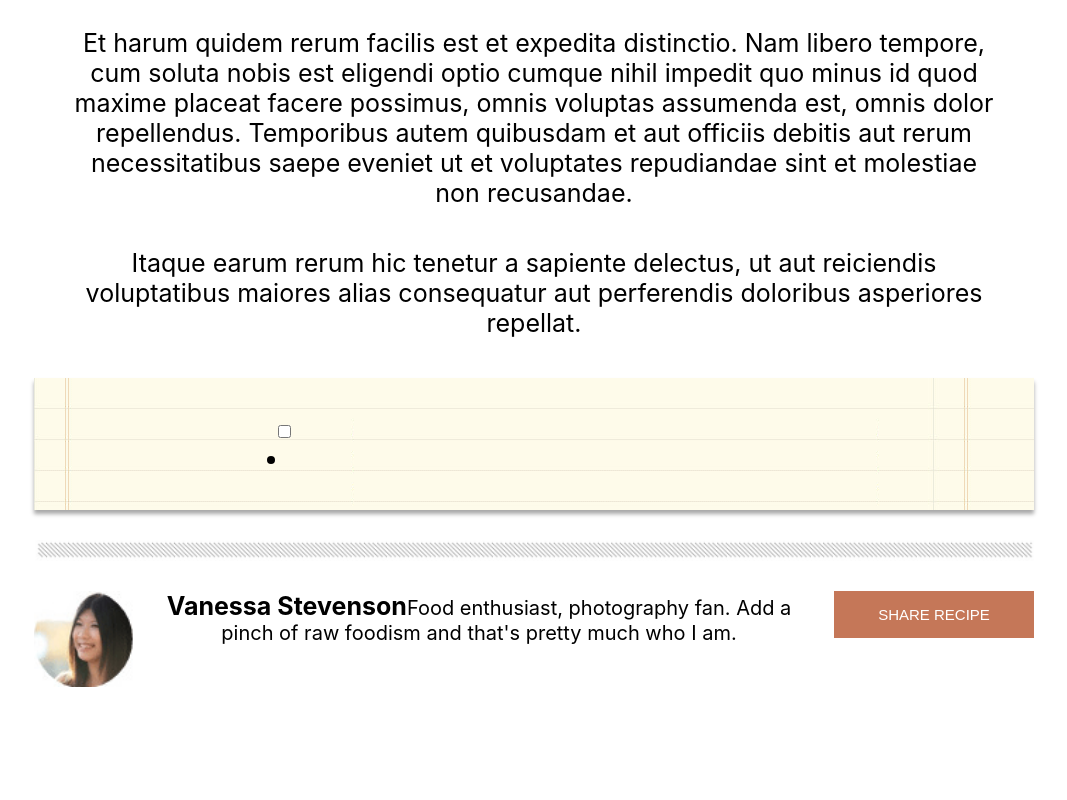
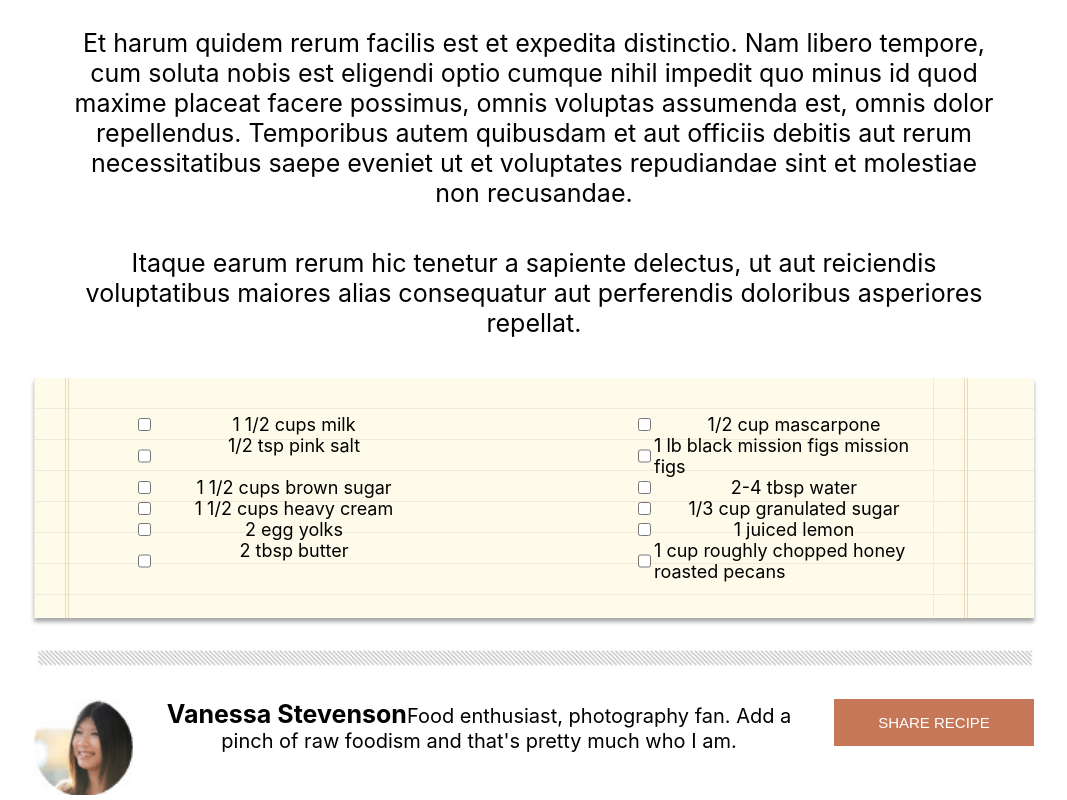
Before and after one commit to justin-w-soto/chocoreacto, a React (Create React App) app: page / in a window 1280 px wide. Shown: the part 1232-2032 px from the top of the page, without its empty margins (106-1173 px from the left). Before the commit the page ends 1924 px from the top, so only its background shows below. Built offline with nearby package versions, Linux system fonts and the light colour scheme.

Commit message:
fixed the recipe card

```diff
--- a/src/App.css
+++ b/src/App.css
@@ -1,3 +1,17 @@
 .App {
   text-align: center;
 }
+
+
+.Checkyboys {
+  display: flex;
+  font-size: large;
+  width: 300px;
+  text-align: left;
+
+}
+
+.thingsThatGoInPizza {
+  display: flex;
+  text-align: left;
+}
--- a/src/App.js
+++ b/src/App.js
@@ -3,7 +3,7 @@ import React from 'react';
 import './App.css';
 import Header from './Header.js';
 import Main from './Main.js';
-import Ingredients from './Ingredients.js';
+import IngredientsList from './IngredientsList.js';
 import Footer from './Footer.js';
 
 
@@ -15,7 +15,7 @@ function App() {
 
       <Header />
       <Main />
-      <Ingredients />
+      <IngredientsList />
       <Footer />
     </div>
 
--- a/src/Ingredients.js
+++ /dev/null
@@ -1,36 +0,0 @@
-import React, { Component } from 'react';
-import divider from './assets/Capture.PNG';
-
-
-
-class IngredientsData extends Component {
-
-    render() {
-
-        return (
-
-            <>
-                <section className="ingredients-list">
-
-                <label>
-                    <input type="checkbox" />
-                        <li className="ingredients"> {this.props.amount} {this.props.name} </li>
-                </label>
-
-
-
-                </section>
-
-<section className="divider2">
-
-    <img src={divider}alt='divider'/>
-
-</section>
-
-</>
-
-)
-}
-};
-
-export default IngredientsData;
--- /dev/null
+++ b/src/IngredientsItem.js
@@ -0,0 +1,17 @@
+import React, { Component } from 'react';
+
+class  IngredientsItem extends Component {
+    render() {
+
+        return (
+            <>
+            <label className="Checkyboys">
+                <input type="checkbox"></input>
+                    <div className="thingsThatGoInPizza">{this.props.amount} {this.props.name}</div>
+            </label>
+            </>
+          );
+    }
+}
+
+export default IngredientsItem;
--- /dev/null
+++ b/src/IngredientsList.js
@@ -0,0 +1,39 @@
+import React, { Component } from 'react';
+import divider from './assets/Capture.PNG';
+import ingredientsData from './IngredientsData.js';
+import IngredientsItem from './IngredientsItem.js';
+
+
+
+
+
+class IngredientsList extends Component {
+
+    render() {
+
+        return (
+
+            <>
+                <section className="ingredients-list">
+                {ingredientsData.map( food =>
+                        <IngredientsItem amount={food.amount} name={food.name} />
+                    )}
+
+
+
+
+                </section>
+
+<section className="divider2">
+
+    <img src={divider}alt='divider'/>
+
+</section>
+
+</>
+
+)
+}
+};
+
+export default IngredientsList;
```
